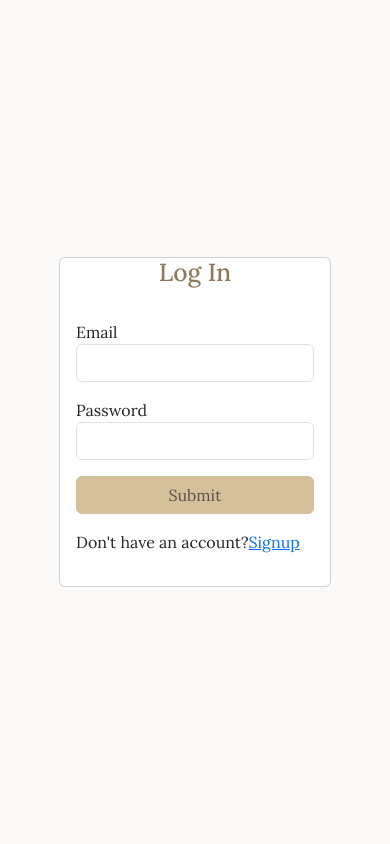
After one commit to JadoreThompson/property-valuation-v2, a Flask app: page /login in a window 390 px wide. The commit adds this page. Run offline with Flask 3, Linux system fonts and the light colour scheme; some libraries are stand-ins or nearby versions.

Commit message:
working login

```diff
--- a/WebApp/static/styles.css
+++ b/WebApp/static/styles.css
@@ -397,103 +435,22 @@ body {
     color: var(--text-color);
 }
 
-/* Contact Sales Styles */
-.contact-hero {
-    background: linear-gradient(135deg, #faf9f7 0%, #f0ece3 100%);
-    padding: 60px 0;
+
+/* Auth Pages Styles */
+.auth-section {
+    display: flex;
+    justify-content: center;
+    align-items: center;
+    height: 100vh;
 }
-
-.contact-hero h1 {
-    font-size: 2.5rem;
-    font-weight: bold;
-    color: var(--secondary-color);
+.auth-card .card-title {
+    text-align: center;
 }
-
-.contact-hero p {
-    font-size: 1.1rem;
-    max-width: 600px;
-    margin: 20px auto;
+.auth-card .card-body button {
+    width: 100%;
 }
-
-.contact-form .card {
-    border: none;
-    border-radius: 10px;
-    box-shadow: 0 5px 15px rgba(0,0,0,0.1);
-}
-
-.contact-form .card-body {
-    padding: 2rem;
-}
-
-.contact-form .form-label {
-    color: var(--secondary-color);
-    font-weight: bold;
-}
-
-.contact-form .form-control {
-    border-color: var(--secondary-color);
-}
-
-.contact-form .form-control:focus {
-    border-color: var(--primary-color);
-    box-shadow: 0 0 0 0.2rem rgba(212, 193, 156, 0.25);
-}
-
-.contact-form .btn-primary {
-    background-color: var(--primary-color);
-    border-color: var(--primary-color);
-    color: var(--text-color);
-    font-weight: bold;
-    padding: 10px 20px;
-}
-
-.contact-form .btn-primary:hover {
-    background-color: var(--secondary-color);
-    border-color: var(--secondary-color);
-    color: white;
-}
-
-#formStatus {
+#loginFormStatus {
     visibility: hidden;
 }
-
-/* Responsive Design */
-@media (max-width: 768px) {
-    .hero h1, .pricing-hero h1, .contact-hero h1 {
-        font-size: 2rem;
-    }
-
-    .hero p, .pricing-hero p, .contact-hero p {
-        font-size: 1rem;
-    }
-
-    .feature-title {
-        font-size: 1.1rem;
-    }
-
-    .card-price {
-        font-size: 2rem;
-    }
-
-    .pricing-card {
-        margin-bottom: 2rem;
-    }
-
-    .dashboard-container {
-        flex-direction: column;
-    }
-
-    .sidebar {
-        width: 100%;
-        height: auto;
-    }
-
-    .room-list {
-        display: flex;
-        overflow-x: auto;
-    }
-
-    .room-list li {
-        flex-shrink: 0;
-    }
+.auth-form {
 }
--- /dev/null
+++ b/WebApp/templates/login.html
@@ -0,0 +1,37 @@
+{% extends "base.html" %}
+
+{% block title %}Log In{% endblock %}
+
+{% block content %}
+
+<section class="auth-section">
+    <div class="card auth-card">
+        <div class="card-title">
+            <h2>Log In</h2>
+        </div>
+        <div class="card-body">
+            <form id="loginForm" class="auth-form">
+                <div class="mb-3">
+                    <label for="email">Email</label>
+                    <input type="text" class="form-control" id="email" name="email" required>
+                </div>
+                <div class="mb-3">
+                    <label for="password">Password</label>
+                    <input type="password" class="form-control" id="password" name="password" required>
+                </div>
+                <div class="mb-3">
+                    <button id="loginFormSubmit" type="submit" class="btn btn-primary">Submit</button>
+                </div>
+                <div class="mb-3">
+                    <span id="signupLink">Don't have an account?<a href="/signup">Signup</a></span>
+                </div>
+                <div class="mb-3">
+                    <span id="loginFormStatus"></span>
+                </div>
+            </form>
+        </div>
+    </div>
+</section>
+
+<script src="{{ url_for('static', filename='login.js') }}"></script>
+{% endblock %}
--- a/WebApp/views.py
+++ b/WebApp/views.py
@@ -36,3 +36,8 @@ def dashboard():
 @views.route("/pricing")
 def pricing():
     return render_template("pricing.html")
+
+
+@views.route("/login")
+def login():
+    return render_template("login.html")
```
Also changed, not shown: other parts of WebApp/static/styles.css (+51 -13 lines), API/api.py (+3 -4 lines), WebApp/static/login.js (added, +39 -0 lines), WebApp/templates/dashboard.html (+61 -3 lines).
